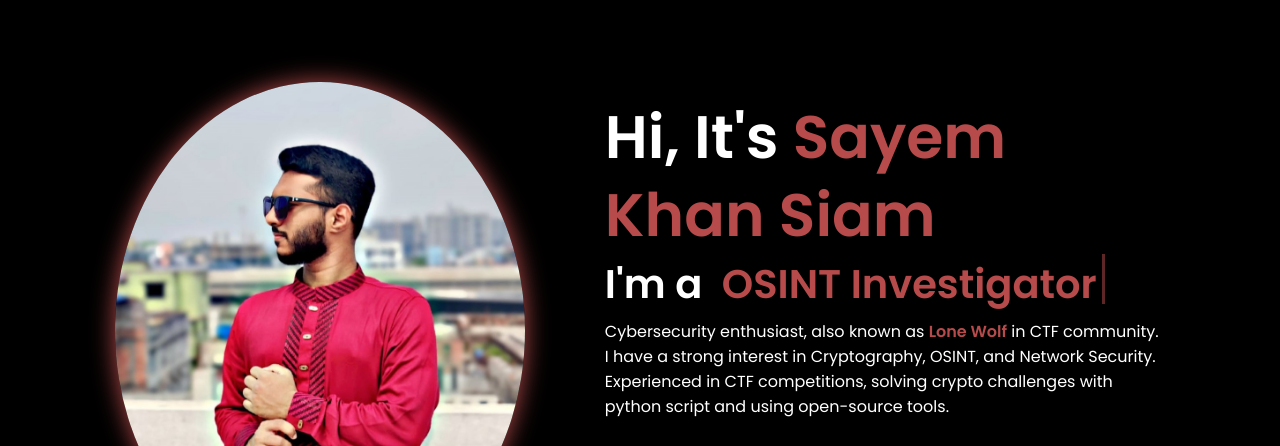
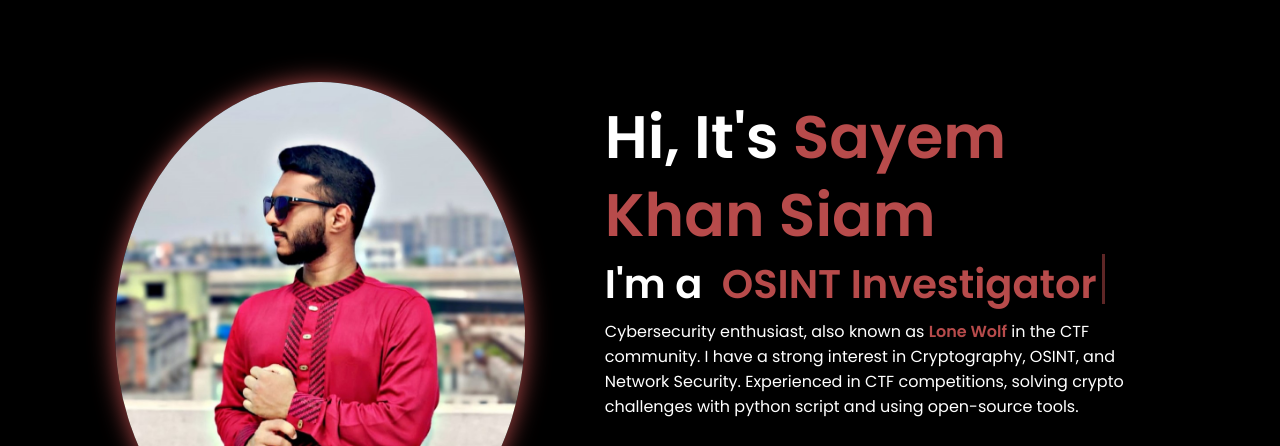
Before and after one commit to sayem-khan-siam/portfolio, a plain HTML site: page index.html in a window 1280 px wide. Shown: the part 92-538 px from the top of the page. Drawn offline with Linux system fonts and the light colour scheme.

Commit message:
index.html

```diff
--- a/index.html
+++ b/index.html
@@ -33,7 +33,7 @@
         <div class="home-content">
             <h1>Hi, It's <span>Sayem Khan Siam</span></h1>
             <h3 class="typing-text">I'm a <span></span></h3>
-            <p>Cybersecurity enthusiast, also known as <strong>Lone Wolf</strong> in CTF community. I have a strong interest in Cryptography, OSINT, and Network Security. Experienced in CTF competitions, solving crypto challenges with python script and using open-source tools.</p>
+            <p>Cybersecurity enthusiast, also known as <strong>Lone Wolf</strong> in the CTF community. I have a strong interest in Cryptography, OSINT, and Network Security. Experienced in CTF competitions, solving crypto challenges with python script and using open-source tools.</p>
             <div class="social-icons">
                 <a href="https://linkedin.com/in/sayem-khan-siam" target="_blank"><i class="fa-brands fa-linkedin"></i></a>
                 <a href="https://github.com/sayemkhan786" target="_blank"><i class="fa-brands fa-github"></i></a>
@@ -140,4 +140,5 @@
     </section>
 
 </body>
+
 </html>
```
